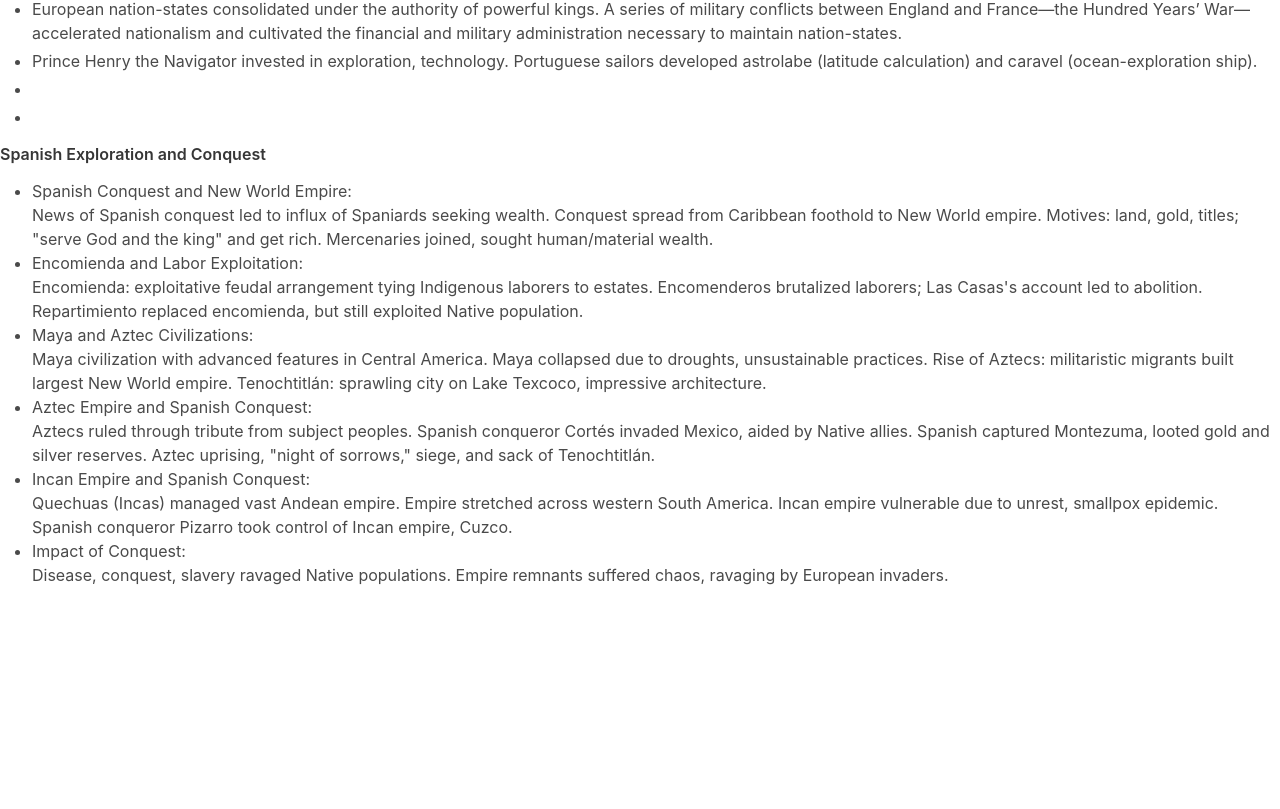
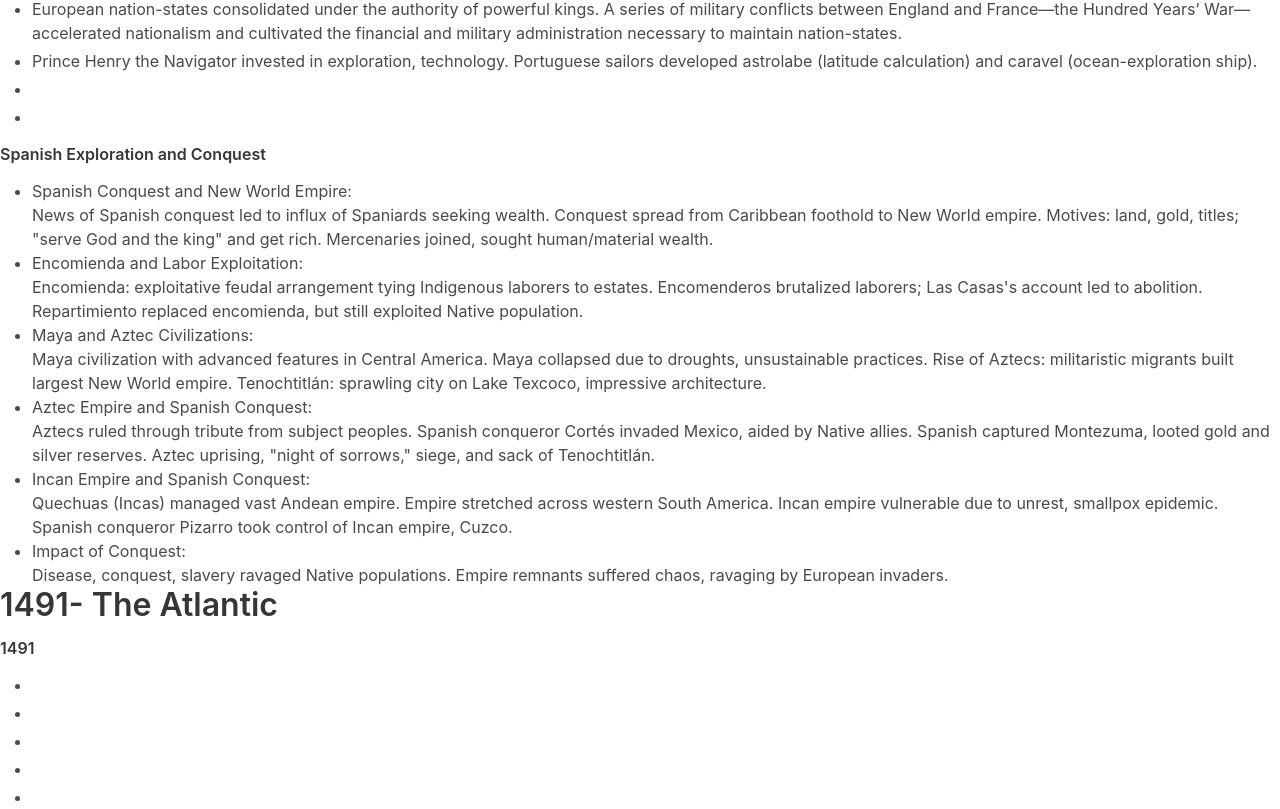
Before and after one commit to ericcnguyen04/semester-1, a React (Create React App) app: page /us-history in a window 1280 px wide. Shown: the part 1329-2138 px from the top of the page. Before the commit the page ends 1916 px from the top, so only its background shows below. Built offline with nearby package versions, Linux system fonts and the light colour scheme.

Commit message:
new book

```diff
--- a/src/Components/US-history/US-history.jsx
+++ b/src/Components/US-history/US-history.jsx
@@ -112,6 +112,18 @@ export default function English () {
 
                     </ul>
             </div>
+
+            <div>
+                <h1>1491- The Atlantic</h1>
+                <h6>1491</h6>
+                <ul>
+                    <li></li>
+                    <li></li>
+                    <li></li>
+                    <li></li>
+                    <li></li>
+                </ul>
+            </div>
         </div>
     )
 }
```
